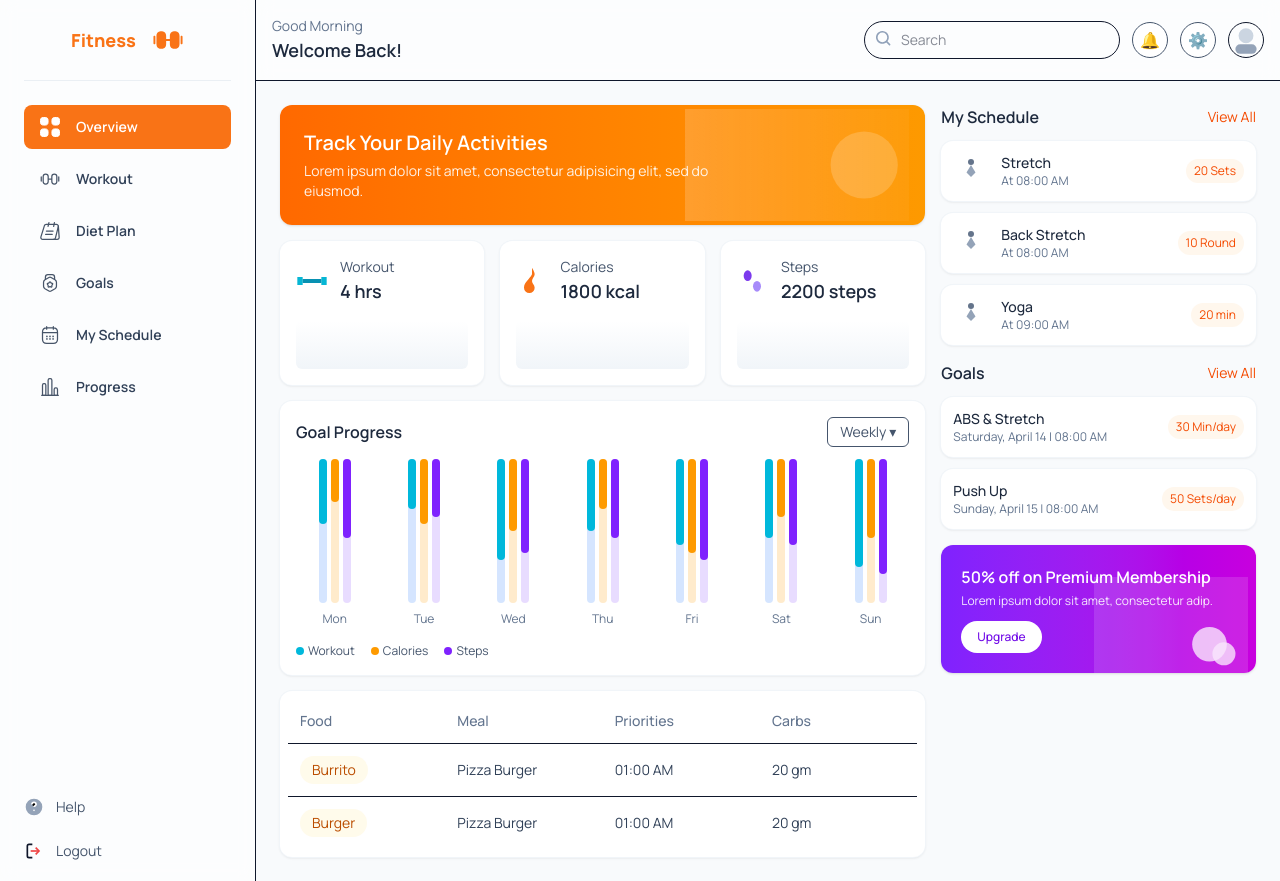
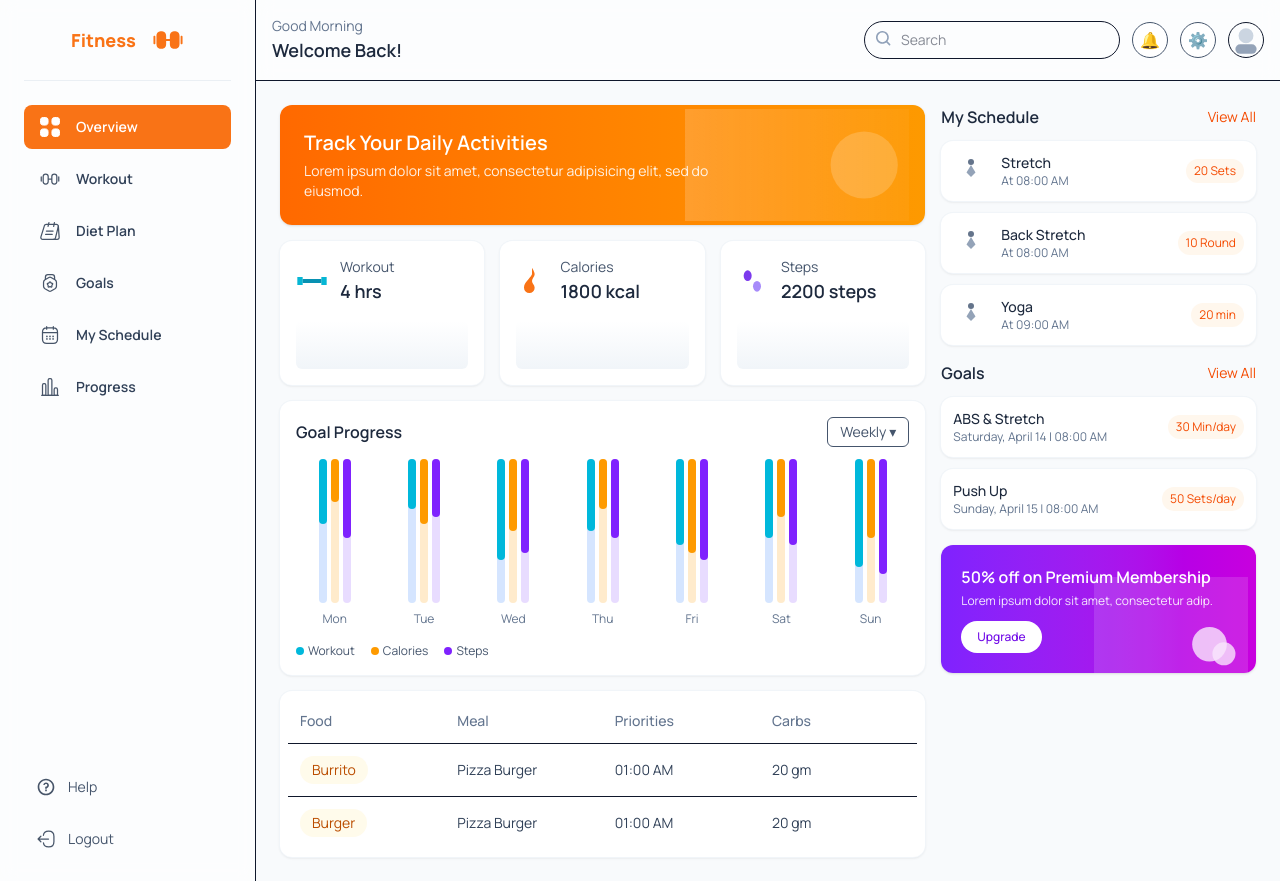
Before and after one commit to nipunrajk/fitness-dashboard, a React (Vite) app: page / in a window 1280 px wide. Built offline with nearby package versions, Linux system fonts and the light colour scheme.

Commit message:
sidebar added

```diff
--- a/src/components/sidebar/Sidebar.tsx
+++ b/src/components/sidebar/Sidebar.tsx
@@ -34,13 +34,13 @@ export default function Sidebar() {
           </button>
         ))}
       </nav>
-      <div className='mt-auto space-y-2 p-3'>
+      <div className='flex flex-col gap-4 p-6'>
         <button className='flex w-full items-center gap-3 rounded-lg px-3 py-2 text-left text-slate-600 hover:bg-slate-50'>
-          <img src='/icons/help.svg' alt='' className='h-5 w-5' />
+          <img src='/menu-icon/Help.svg' alt='' className='h-5 w-5' />
           <span className='text-sm'>Help</span>
         </button>
         <button className='flex w-full items-center gap-3 rounded-lg px-3 py-2 text-left text-slate-600 hover:bg-slate-50'>
-          <img src='/icons/logout.svg' alt='' className='h-5 w-5' />
+          <img src='/menu-icon/Logout.svg' alt='' className='h-5 w-5' />
           <span className='text-sm'>Logout</span>
         </button>
       </div>
```
Also changed, not shown: public/menu-icon/Help.svg (added), public/menu-icon/Logout.svg (added).
